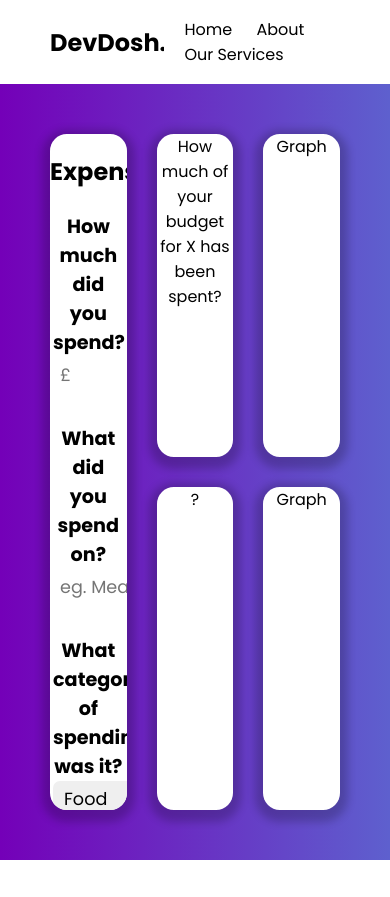
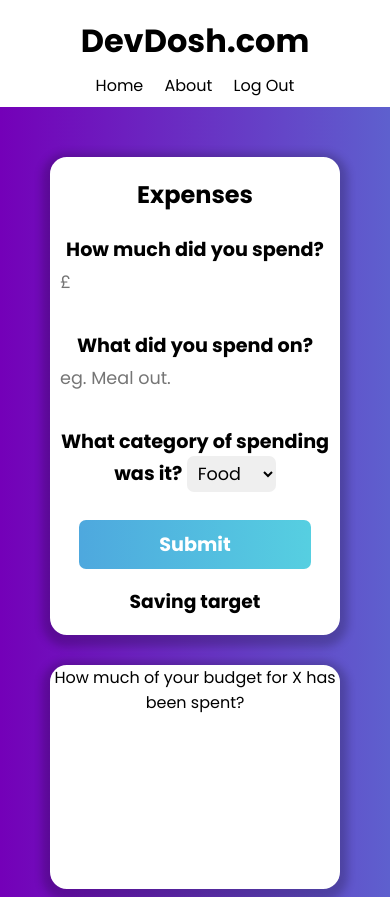
Before and after one commit to jamiecrobb/hacknotts2020, a plain HTML site: page index.html in a window 390 px wide. Shown: the top 897 px of the page. Before the commit the page ends 860 px from the top, so only its background shows below. Drawn offline with Linux system fonts and the light colour scheme.

Commit message:
responsive navbar

```diff
--- a/index.html
+++ b/index.html
@@ -13,11 +13,14 @@
 <body>
     <header>
         <nav>
+            <span class="navbar-toggle" id="js-navbar-toggle">
+                <i class="fas fa-bars"></i>
+            </span>
             <h1>DevDosh.com</h1>
-            <div class="links">
-                <a href="index.html">Home</a>
-                <a href="#">About</a>
-                <a href="#">Our Services</a>
+            <div class="links" id="js-menu">
+                <a href="index.html" class="nav-links home">Home</a>
+                <a href="#" class="nav-links">About</a>
+                <a href="register.html" class="nav-links">Log Out</a>
             </div>
         </nav>
     </header>
@@ -60,17 +63,11 @@
             <div class="graph item">
                 Graph
             </div>
-            <div class="progress item">
-                ?
-            </div>
-            <div class="graph item">
+            <div class="linegraph item">
                 Graph
             </div>
         </div>
     </main>
-    <footer>
-
-    </footer>
 </body>
 
 </html>
--- a/main.css
+++ b/main.css
@@ -15,17 +15,17 @@ nav {
 
 h1 {
     margin-right: auto;
-    margin-left: 50px;
+    margin-left: 5vh;
 }
 
 .links {
-    margin-right: 50px;
+    margin-right: 5vh;
 }
 
 .links a {
     text-decoration: none;
     color: black;
-    padding-left: 20px;
+    padding-left: 2vh;
 }
 
 body {
@@ -58,6 +58,13 @@ body {
     grid-row-end: 3;
 }
 
+.linegraph {
+    grid-column-start: 2;
+    grid-column-end: 4;
+    grid-row-start: 2;
+    grid-row-end: 3;
+}
+
 form label {
     font-weight: 700;
     font-size: 1.2em;
@@ -82,7 +89,6 @@ button {
     background: rgb(78, 168, 222);
     background: linear-gradient(90deg, rgba(78, 168, 222, 1) 0%, rgba(86, 207, 225, 1) 100%);
     padding: 10px 28px;
-    font-size: 16px;
     cursor: pointer;
     text-align: center;
     color: white;
@@ -91,6 +97,48 @@ button {
     font-size: 1.2em;
   }
 
-  .formsection {
+.formsection {
       padding: 3px;
-  }
+}
+
+@media (max-width: 414px) {
+    * {
+        overflow-y: auto;
+    }
+
+    .container {
+        height: 100%;
+        display: grid;
+        grid-template-columns:  1fr;
+        grid-template-rows: 1fr 1fr 1fr 1fr 1fr;
+    }
+
+    .linegraph {
+        grid-column-start: 1;
+        grid-column-end: 2;
+        grid-row-start: 4;
+        grid-row-end: 5;
+    }
+
+    nav {
+        flex-direction: column;
+        height: auto;
+    }
+
+    h1 {
+        margin-right: 0;
+        margin-left: 0;
+        margin-bottom: 1vh;
+        margin-top: 2vh;
+        font-size: 2em;
+    }
+
+    .links {
+        margin-right: 0;
+        margin-bottom: 1vh;
+    }
+
+    .nav-links.home {
+        padding-left: 0;
+    }
+}
```
Also changed, not shown: chart1.js (deleted, +0 -19 lines).
